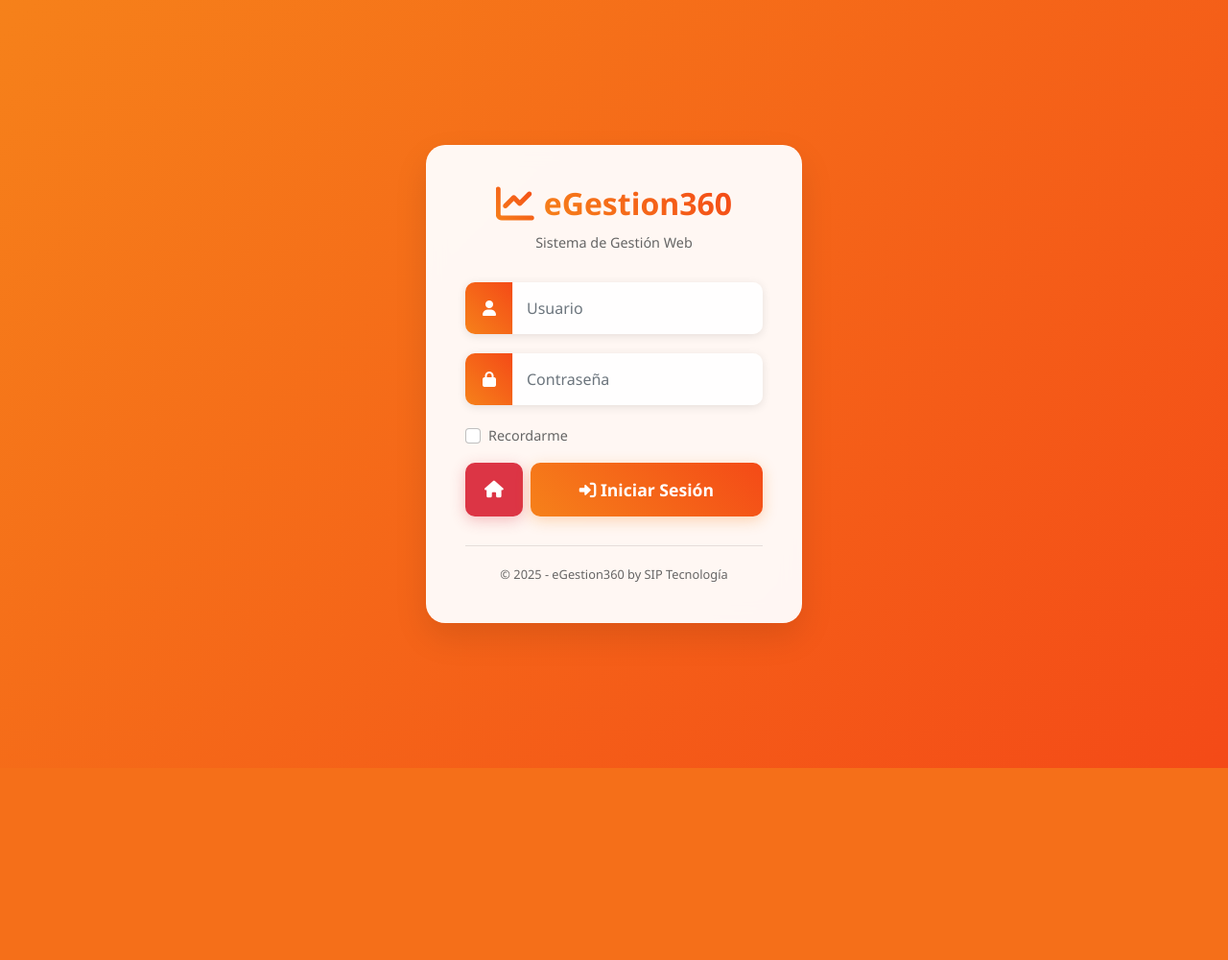
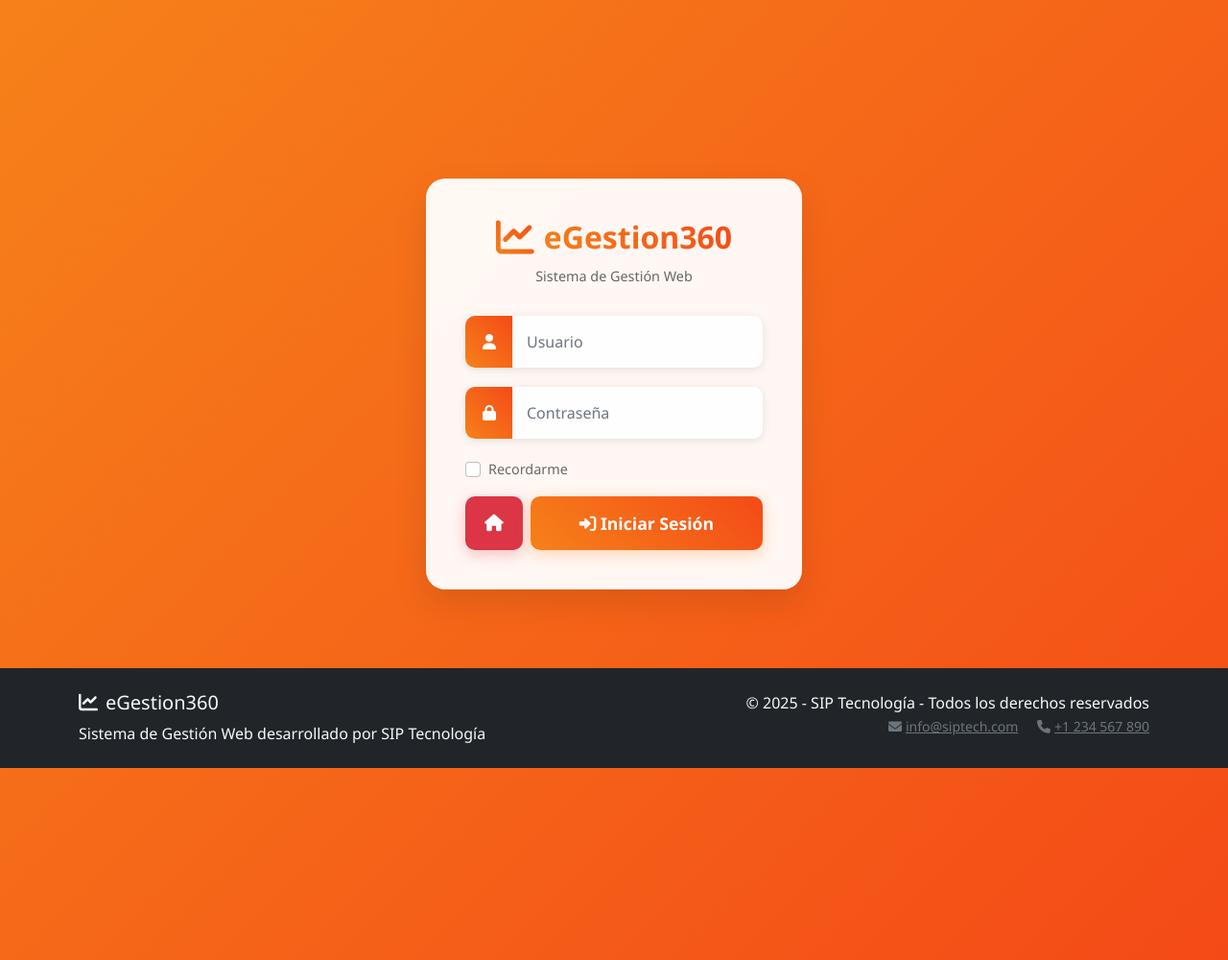
Before and after one commit to EmilioArk87/eGestion360-Web, an ASP.NET Core app: page /Account/Login in a window 1280 px wide. Shown: the whole page at 96% size. Before the commit the page ends 800 px from the top, so only its background shows below. Run offline with ASP.NET Core 8, Linux system fonts and the light colour scheme.

Commit message:
Estandarizar pie de página y hacer dinámico el año de copyright
Co-authored-by: EmilioArk87 <64171814+EmilioArk87@users.noreply.github.com>

```diff
--- a/Controllers/AccountController.cs
+++ b/Controllers/AccountController.cs
@@ -17,14 +17,11 @@ namespace eGestion360Web.Controllers
         [HttpGet]
         public IActionResult Login()
         {
-            // If user is already logged in, redirect to home
+            // Si el usuario ya ha iniciado sesión, redirigir al inicio
             if (HttpContext.Session.GetString("UserId") != null)
             {
                 return RedirectToAction("Index", "Home");
             }
-
-            // Set current year for footer
-            ViewBag.CurrentYear = DateTime.Now.Year;
 
             return View();
         }
@@ -40,7 +37,7 @@ namespace eGestion360Web.Controllers
 
                 if (user != null)
                 {
-                    // Store user info in session
+                    // Almacenar información del usuario en la sesión
                     HttpContext.Session.SetString("UserId", user.Id.ToString());
                     HttpContext.Session.SetString("Username", user.Username);
                     HttpContext.Session.SetString("Email", user.Email);
--- a/Views/Account/Login.cshtml
+++ b/Views/Account/Login.cshtml
@@ -1,7 +1,7 @@
 @model eGestion360Web.Models.LoginViewModel
 @{
     ViewData["Title"] = "Iniciar Sesión";
-    Layout = null; // Login page doesn't use the main layout
+    Layout = null; // La página de login no usa el layout principal
 }
 
 <!DOCTYPE html>
@@ -64,18 +64,32 @@
                     </button>
                 </div>
             </form>
+        </div>
+    </div>
 
-            <div class="login-footer">
-                <p>&copy; @ViewBag.CurrentYear - eGestion360 by SIP Tecnología</p>
+    <footer class="bg-dark text-light py-4 mt-5" style="position: fixed; bottom: 0; width: 100%; left: 0;">
+        <div class="container">
+            <div class="row">
+                <div class="col-md-6">
+                    <h5><i class="fas fa-chart-line me-2"></i>eGestion360</h5>
+                    <p class="mb-0">Sistema de Gestión Web desarrollado por SIP Tecnología</p>
+                </div>
+                <div class="col-md-6 text-md-end">
+                    <p class="mb-0">&copy; @DateTime.Now.Year - SIP Tecnología - Todos los derechos reservados</p>
+                    <small class="text-muted">
+                        <a href="#" class="text-muted me-3"><i class="fas fa-envelope me-1"></i>info@siptech.com</a>
+                        <a href="#" class="text-muted"><i class="fas fa-phone me-1"></i>+1 234 567 890</a>
+                    </small>
+                </div>
             </div>
         </div>
-    </div>
+    </footer>
 
     <script src="~/lib/jquery/dist/jquery.min.js"></script>
     <script src="~/lib/bootstrap/dist/js/bootstrap.bundle.min.js"></script>
     <script src="~/js/site.js" asp-append-version="true"></script>
     <script>
-        // Initialize Bootstrap tooltips
+        // Inicializar tooltips de Bootstrap
         document.addEventListener('DOMContentLoaded', function() {
             var tooltipTriggerList = [].slice.call(document.querySelectorAll('[data-bs-toggle="tooltip"]'));
             var tooltipList = tooltipTriggerList.map(function (tooltipTriggerEl) {
--- a/Views/Shared/_Layout.cshtml
+++ b/Views/Shared/_Layout.cshtml
@@ -27,7 +27,7 @@
                     <p class="mb-0">Sistema de Gestión Web desarrollado por SIP Tecnología</p>
                 </div>
                 <div class="col-md-6 text-md-end">
-                    <p class="mb-0">&copy; 2024 - SIP Tecnología - Todos los derechos reservados</p>
+                    <p class="mb-0">&copy; @DateTime.Now.Year - SIP Tecnología - Todos los derechos reservados</p>
                     <small class="text-muted">
                         <a href="#" class="text-muted me-3"><i class="fas fa-envelope me-1"></i>info@siptech.com</a>
                         <a href="#" class="text-muted"><i class="fas fa-phone me-1"></i>+1 234 567 890</a>
--- a/Views/Shared/_Layout.cshtml.css
+++ b/Views/Shared/_Layout.cshtml.css
@@ -1,5 +1,5 @@
-/* Please see documentation at https://learn.microsoft.com/aspnet/core/client-side/bundling-and-minification
-for details on configuring this project to bundle and minify static web assets. */
+/* Por favor consulte la documentación en https://learn.microsoft.com/aspnet/core/client-side/bundling-and-minification
+para detalles sobre la configuración de este proyecto para empaquetar y minificar activos web estáticos. */
 
 a.navbar-brand {
   white-space: normal;
--- a/wwwroot/css/login.css
+++ b/wwwroot/css/login.css
@@ -1,4 +1,4 @@
-/* Login Page Styles */
+/* Estilos de la Página de Login */
 .login-body {
     background: linear-gradient(135deg, #f6811a 0%, #f44a17 100%);
     min-height: 100vh;
@@ -6,6 +6,7 @@
     align-items: center;
     justify-content: center;
     font-family: 'Segoe UI', Tahoma, Geneva, Verdana, sans-serif;
+    padding-bottom: 200px; /* Espacio para el pie de página fijo */
 }
 
 .login-container {
@@ -169,25 +170,13 @@
     transform: translateY(0);
 }
 
-.login-footer {
-    margin-top: 30px;
-    padding-top: 20px;
-    border-top: 1px solid rgba(0, 0, 0, 0.1);
-}
-
-.login-footer p {
-    color: #666;
-    font-size: 0.8rem;
-    margin: 0;
-}
-
 .text-danger {
     font-size: 0.85rem;
     margin-top: 5px;
     display: block;
 }
 
-/* Responsive adjustments */
+/* Ajustes responsivos */
 @media (max-width: 480px) {
     .login-card {
         padding: 30px 20px;
```
